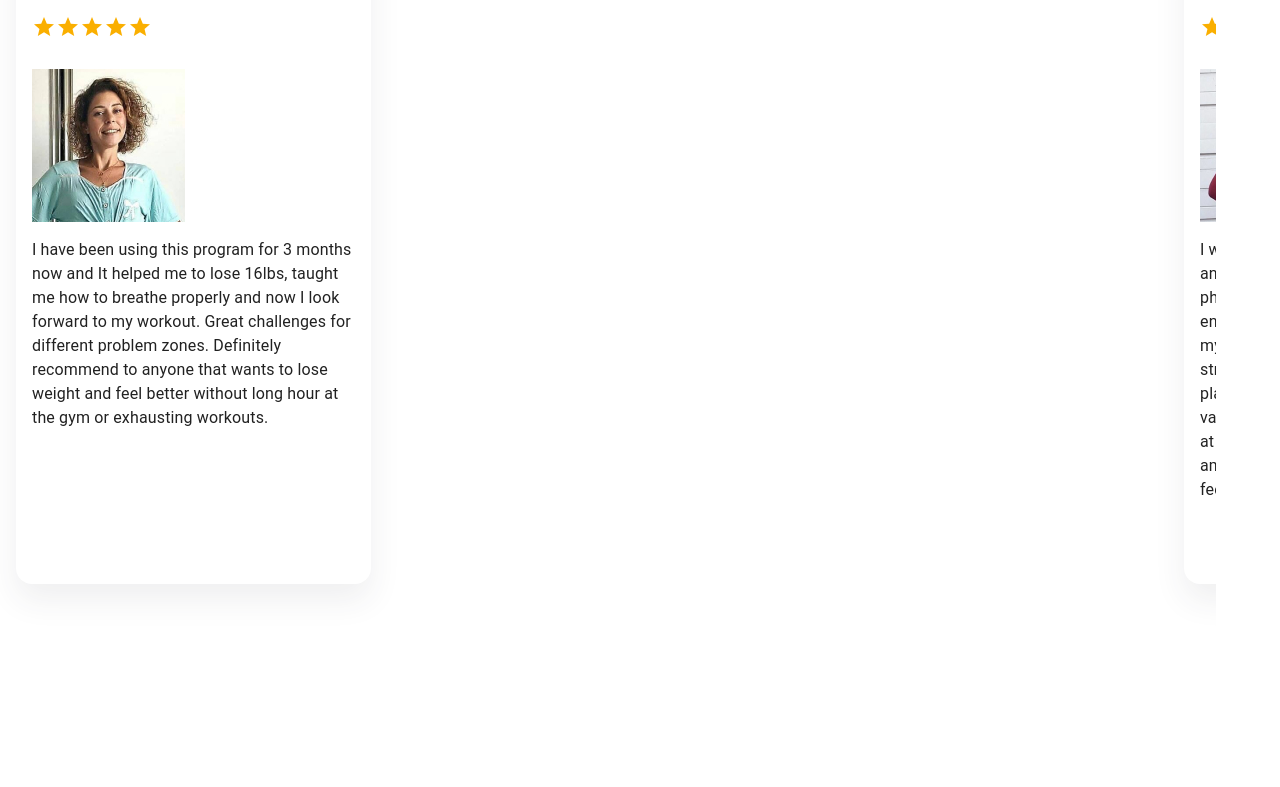
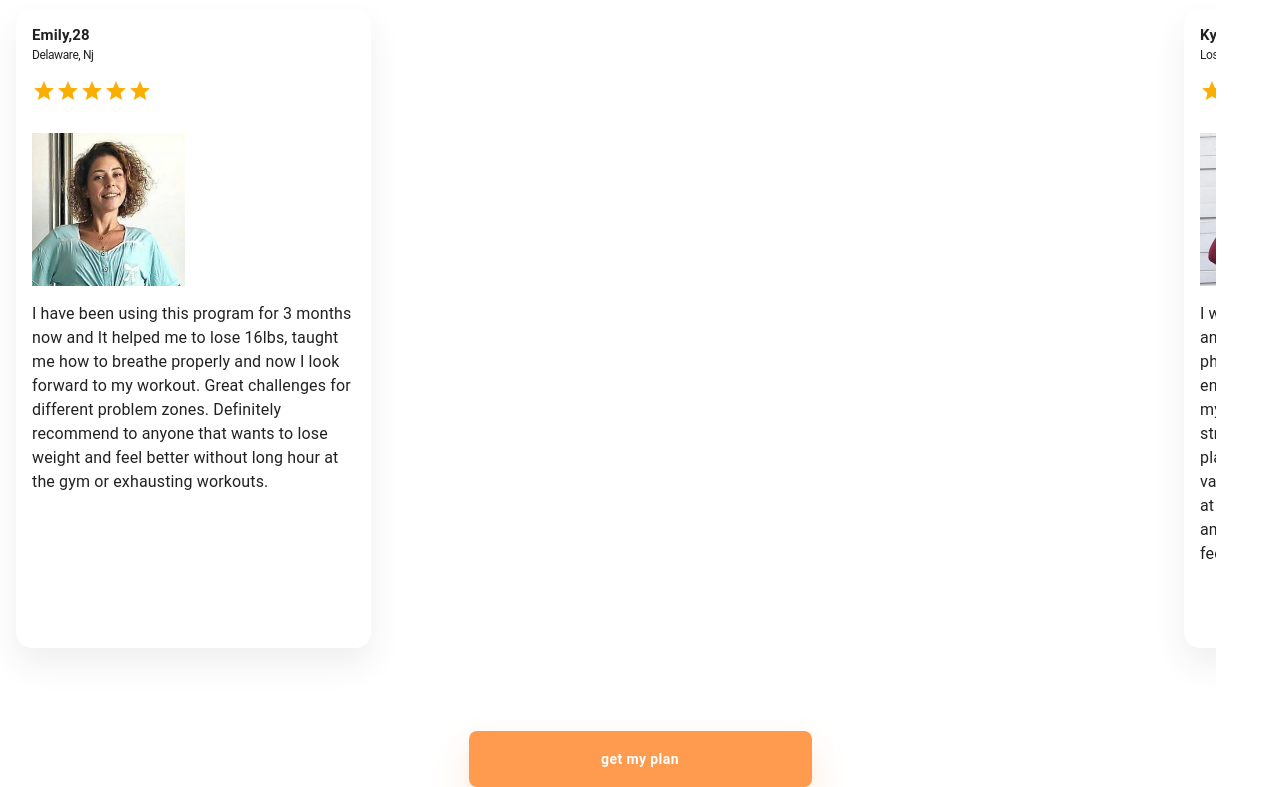
Before and after one commit to styylz/KiloHealth-positive-yoga-, a React (Create React App) app in the folder client/: page / in a window 1280 px wide. Shown: the part 1044-1831 px from the top of the page. Before the commit the page ends 1711 px from the top, so only its background shows below. Built offline with nearby package versions, Linux system fonts and the light colour scheme.

Commit message:
feat: created reusable button

```diff
--- /dev/null
+++ b/client/src/components/Button/PrimaryButton/PrimaryButton.jsx
@@ -0,0 +1,8 @@
+import React from 'react';
+import * as S from './PrimaryButton.styles';
+
+const PrimaryButton = ({ children }) => (
+  <S.PrimaryButton>{children}</S.PrimaryButton>
+);
+
+export default PrimaryButton;
--- /dev/null
+++ b/client/src/components/Button/PrimaryButton/PrimaryButton.styles.jsx
@@ -0,0 +1,23 @@
+import styled from '@emotion/styled';
+import { Button } from '@mui/material';
+
+export const PrimaryButton = styled(Button)({
+  backgroundColor: '#FF9B4E',
+  fontWeight: 700,
+  padding: '8px 40px',
+  width: '343px',
+  height: '56px',
+  color: 'white',
+  textTransform: 'lowercase',
+  boxShadow: '0px 16px 32px rgba(255, 155, 78, 0.24)',
+  borderRadius: '8px',
+  '&: hover': {
+    '& .MuiTypography-root': {
+      color: 'pink',
+    },
+    backgroundColor: 'orange',
+    color: 'white',
+  },
+});
+
+export default PrimaryButton;
--- a/client/src/views/Home/HomePage/HomePage.jsx
+++ b/client/src/views/Home/HomePage/HomePage.jsx
@@ -9,6 +9,7 @@ import Title from '../../../components/Title/Title';
 import subscriptionData from '../../../data/subscriptionData';
 import personData from '../../../data/personData';
 import FitProgram from '../HomeFitProgram/HomeFitProgram';
+import PrimaryButton from '../../../components/Button/PrimaryButton/PrimaryButton';
 
 const HomePage = () => (
   <main>
@@ -28,6 +29,7 @@ const HomePage = () => (
           {subscriptionData.map((subscription) => (
             <DiscountCard {...subscription} />
           ))}
+          <PrimaryButton>Get my plan</PrimaryButton>
         </Discount>
       </Grid>
       <Grid item xs={12} lg={4}>
@@ -68,6 +70,14 @@ const HomePage = () => (
       }
     </ImageSwiper>
 
+    <Box sx={{
+      width: '343px',
+      alignItems: 'center',
+      m: 'auto',
+    }}
+    >
+      <PrimaryButton>Get my plan</PrimaryButton>
+    </Box>
   </main>
 );
 
```
